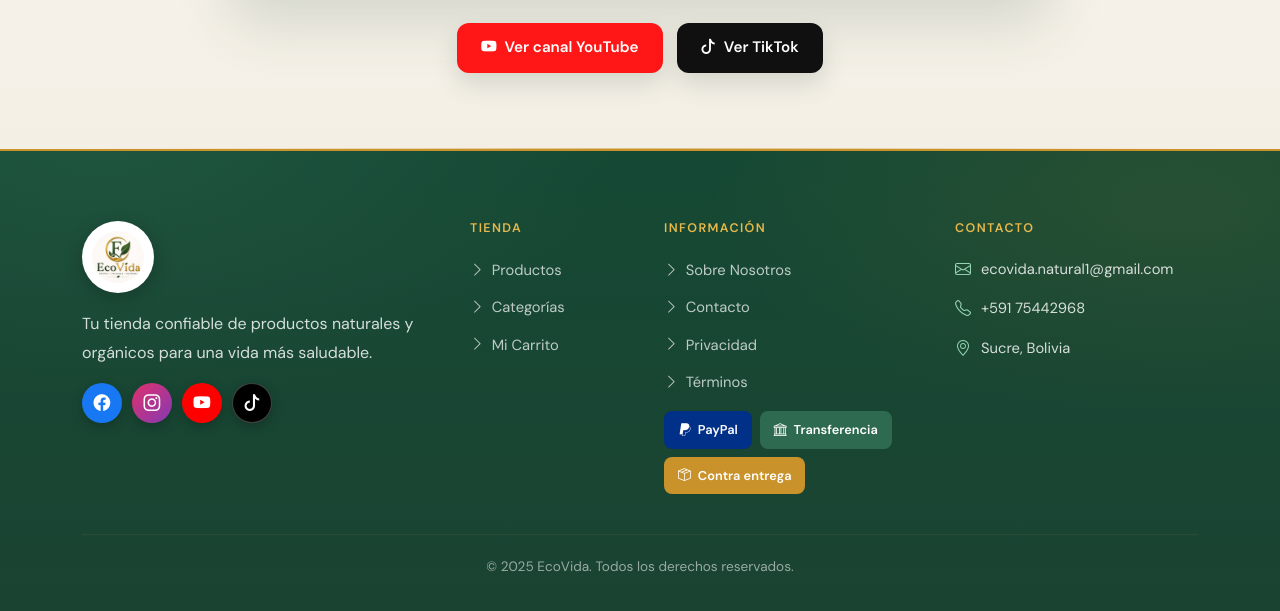
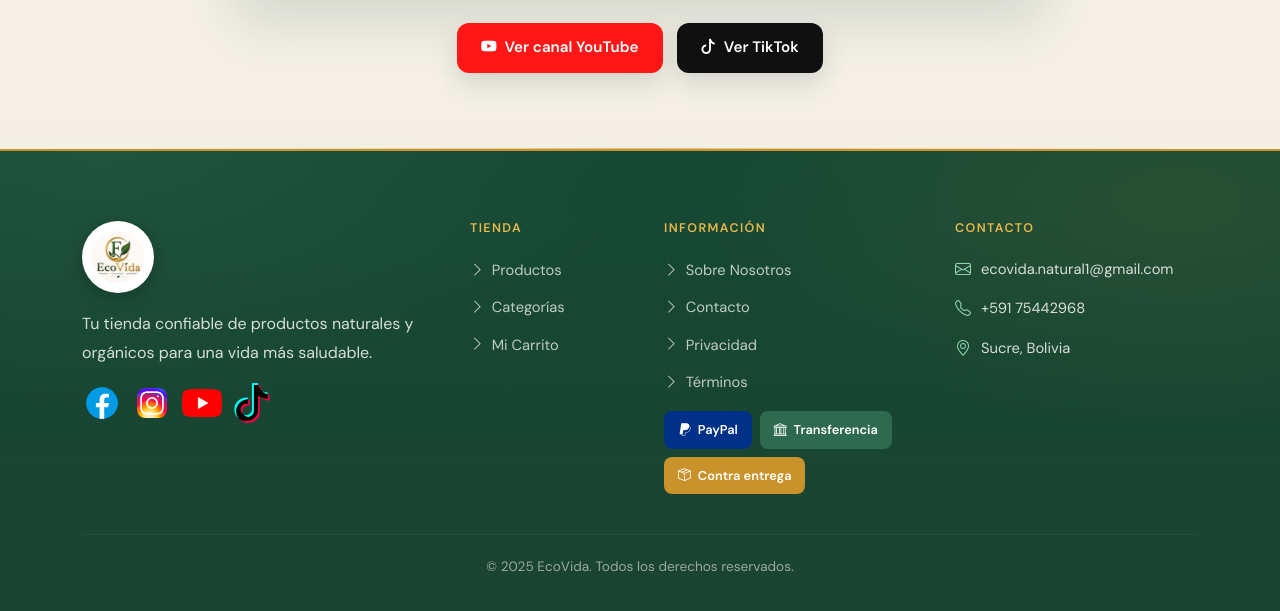
Before and after one commit to AlfredoAve/EcoVidaoSucre, a plain HTML site: page frontend/index.html in a window 1280 px wide. Shown: the part 2583-3194 px from the top of the page. Drawn offline with nearby package versions, Linux system fonts and the light colour scheme; no server answers; a web font is replaced by a local one.

Commit message:
actaulizado todo

```diff
--- a/frontend/index.html
+++ b/frontend/index.html
@@ -279,10 +279,10 @@
 </div>
 <p class="footer-text mb-3">Tu tienda confiable de productos naturales y orgánicos para una vida más saludable.</p>
 <div class="social-links">
-<a aria-label="Visitar Facebook de EcoVida" class="social-icon social-facebook" href="https://facebook.com/ecovidanaturalbo" title="Facebook"><i class="bi bi-facebook"></i></a>
-<a aria-label="Visitar Instagram de EcoVida" class="social-icon social-instagram" href="https://www.instagram.com/ecovida.bo" title="Instagram"><i class="bi bi-instagram"></i></a>
-<a aria-label="Visitar YouTube de EcoVida" class="social-icon social-youtube" href="https://www.youtube.com/@ecovidanaturalbo" title="YouTube"><i class="bi bi-youtube"></i></a>
-<a aria-label="Visitar TikTok de EcoVida" class="social-icon social-tiktok" href="https://tiktok.com/@ecovida.naturalb" title="TikTok"><i class="bi bi-tiktok"></i></a>
+<a aria-label="Visitar Facebook de EcoVida" class="social-facebook" href="https://facebook.com/ecovidanaturalbo" title="Facebook"><img src="images/facebook.png" alt="Facebook" style="width: 40px; height: 40x;"></a>
+<a aria-label="Visitar Instagram de EcoVida" class="social-instagram" href="https://www.instagram.com/ecovida.bo" title="Instagram"><img src="images/instagram.png" alt="Instagram" style="width: 40px; height: 40px;"></a>
+<a aria-label="Visitar YouTube de EcoVida" class="social-youtube" href="https://www.youtube.com/@ecovidanaturalbo" title="YouTube"><img src="images/youtube.png" alt="YouTube" style="width: 40px; height: 40px;"></a>
+<a aria-label="Visitar TikTok de EcoVida" class="social-tiktok" href="https://tiktok.com/@ecovida.naturalb" title="TikTok"><img src="images/tik-tok.png" alt="TikTok" style="width: 40px; height: 40px;"></a>
 </div>
 </div>
 <div class="col-lg-2 col-md-6">
```
Also changed, not shown: frontend/images/facebook.png (added), frontend/images/instagram.png (added), frontend/images/tik-tok.png (added), frontend/images/youtube.png (added).
